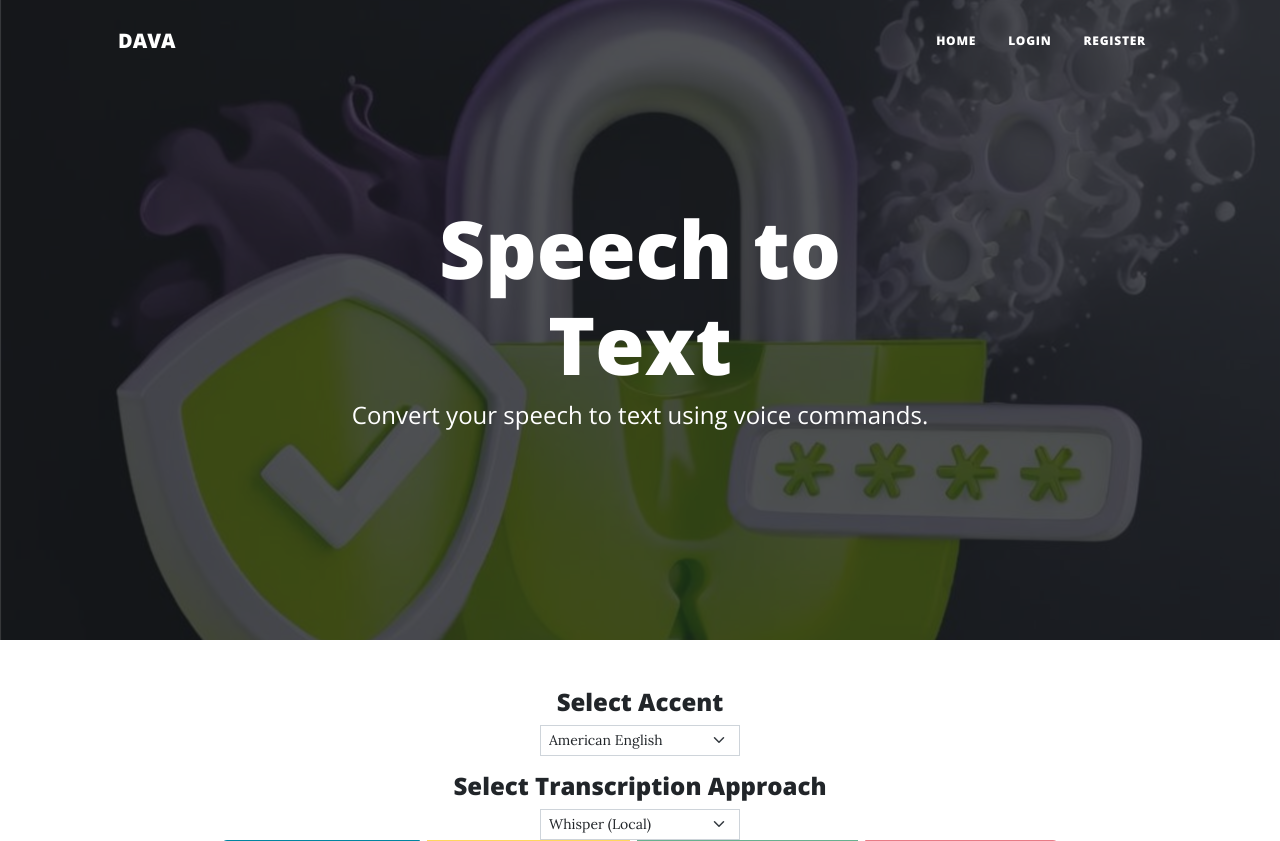
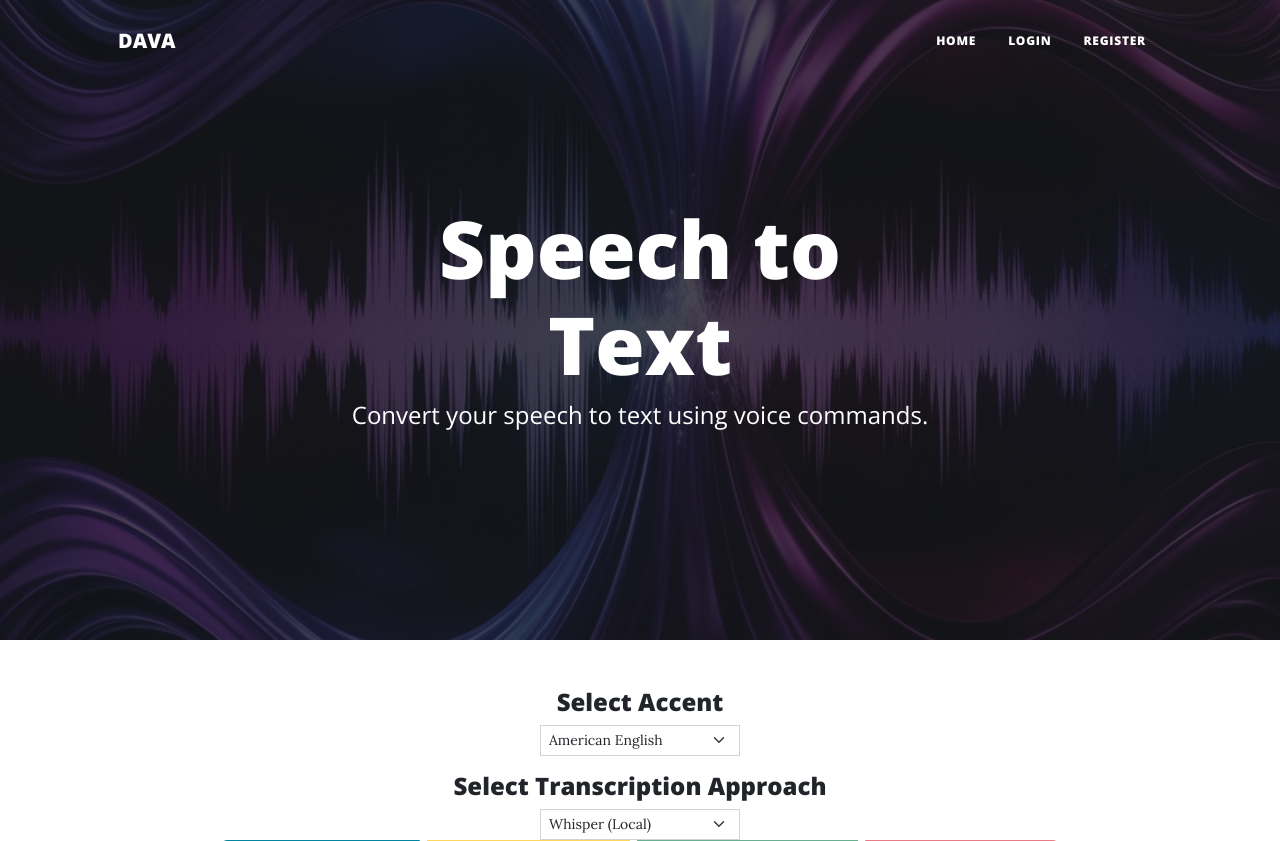
Before and after one commit to TalhaJavedAbbasi/Dialect-Aware-Virtual-Assistant, a Flask app: page /stt in a window 1280 px wide. Shown: the top 841 px of the page. Run offline with Flask 3, Linux system fonts and the light colour scheme; some libraries are stand-ins or nearby versions.

```diff
--- a/app/templates/stt.html
+++ b/app/templates/stt.html
@@ -5,7 +5,7 @@
   <!-- Page Header -->
   <header
     class="masthead"
-    style="background-image: url('static/assets/img/login-bg.png')"
+    style="background-image: url('static/assets/img/stt-bg.jpg')"
   >
     <div class="container position-relative px-4 px-lg-5">
       <div class="row gx-4 gx-lg-5 justify-content-center">
```
Also changed, not shown: app/static/assets/img/stt-bg.jpg (added).
